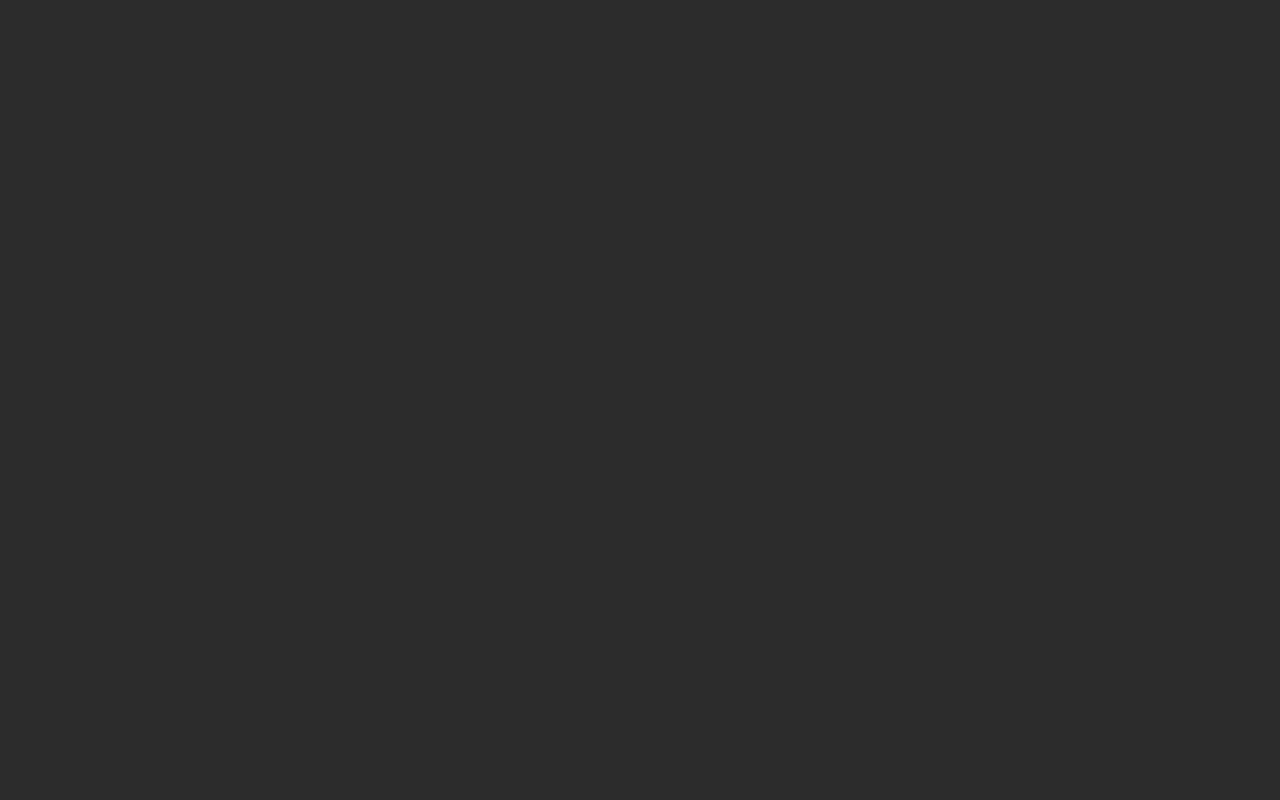
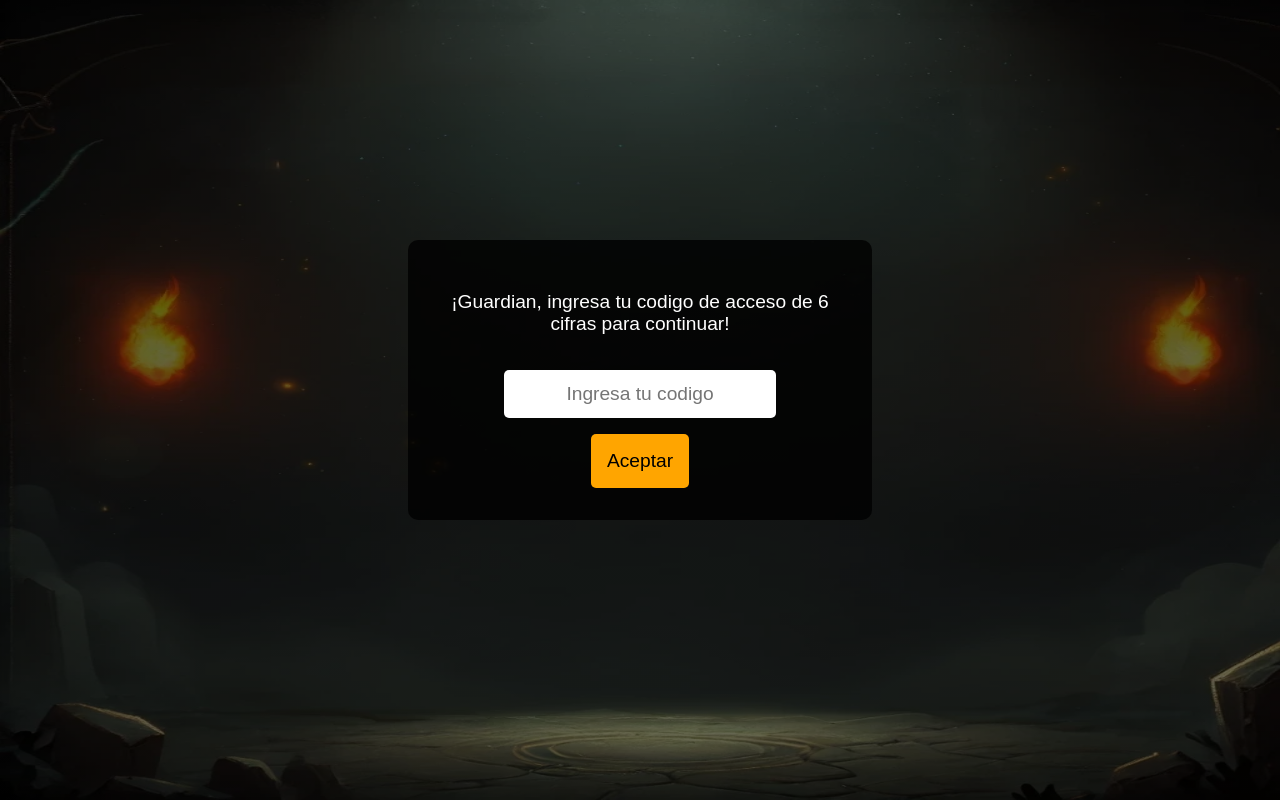
Before and after one commit to Equipo-Capibara/Frontend-GL, a React (Create React App) app: page /join in a window 1280 px wide. Before the commit this address had no page. Built offline with nearby package versions, Linux system fonts and the light colour scheme; a web font is replaced by a local one.

Commit message:
Interfaz unirse sala

```diff
--- a/src/App.js
+++ b/src/App.js
@@ -3,6 +3,7 @@ import Home from './components/Home';
 import Register from './components/Register';
 import NavBar from "./components/NavBar";
 import './styles/app.css';
+import RegisterCode from "./components/RegisterCode";
 
 const Layout = () => {
     const location = useLocation();
@@ -16,6 +17,7 @@ const Layout = () => {
             <Routes>
                 <Route path="/" element={<Register />} />
                 <Route path="/home" element={<Home />} />
+                <Route path="/join" element={<RegisterCode />} />
             </Routes>
         </>
     );
--- a/src/components/Home.js
+++ b/src/components/Home.js
@@ -14,7 +14,7 @@ function Home() {
     return (
         <div className="home" style={homeStyle}>
             <nav>
-                <Link to="/register">Iniciar Partida</Link>
+                <Link to="/start">Iniciar Partida</Link>
                 <Link to="/join">Unirse a Sala</Link>
                 <Link to="/options">Opciones</Link>
                 <Link to="/notes">Notas de la Versión</Link>
--- /dev/null
+++ b/src/components/RegisterCode.js
@@ -0,0 +1,51 @@
+import { useState } from 'react';
+import { useNavigate } from 'react-router-dom';
+import fondoHome from "../resources/fondo_home.png";
+import '../styles/register.css';
+
+const homeStyle = {
+    background: `linear-gradient(180deg, rgba(0, 0, 0, 0.6), rgba(0, 0, 0, 0.6)), url(${fondoHome})`,
+    backgroundPosition: "center",
+    backgroundRepeat: "no-repeat",
+    backgroundSize: "100% 100%",
+    height: "70vh"
+};
+
+function RegisterCode() {
+    const [code, setCode] = useState('');
+    const [error, setError] = useState('');
+    const navigate = useNavigate();
+
+    const handleChange = (e) => {
+        const value = e.target.value;
+        if (/^\d{0,6}$/.test(value)) {
+            setCode(value);
+            setError('');
+        } else {
+            setError('El codigo debe ser un número de 6 cifras.');
+        }
+    };
+
+    const handleSubmit = () => {
+        if (code.length === 6) {
+            localStorage.setItem('roomCode', code);
+            window.dispatchEvent(new Event("storage"));
+            navigate('/home');
+        } else {
+            setError('El codigo debe tener exactamente 6 cifras.');
+        }
+    };
+
+    return (
+        <div className="contain" style={homeStyle}>
+            <div className="register">
+                <p>¡Guardian, ingresa tu codigo de acceso de 6 cifras para continuar!</p>
+                <input type="text" value={code} onChange={handleChange} placeholder="Ingresa tu codigo" maxLength="6" />
+                <button onClick={handleSubmit}>Aceptar</button>
+                {error && <p className="error">{error}</p>}
+            </div>
+        </div>
+    );
+}
+
+export default RegisterCode;
```
